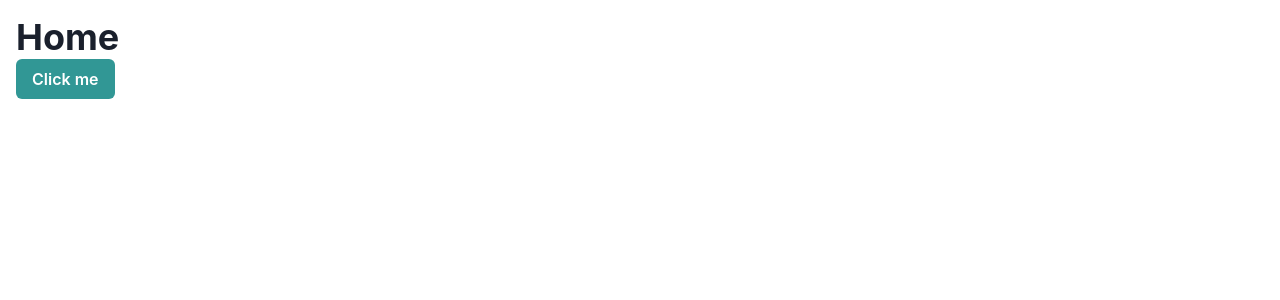
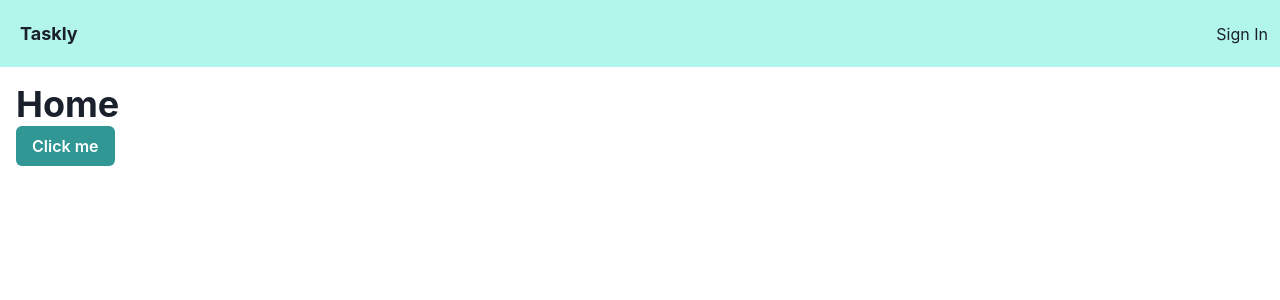
Before and after one commit to marcelhess/taskly, a React (Vite) app in the folder client/: page / in a window 1280 px wide. Shown: the top 300 px of the page. Built offline with nearby package versions, Linux system fonts and the light colour scheme; no server answers.

Commit message:
Adding a navigation bar

```diff
--- a/client/src/App.jsx
+++ b/client/src/App.jsx
@@ -9,12 +9,14 @@
 
 import { UserProvider } from "./context/UserContext.jsx";
 import PrivateRoute from "./components/PrivateRoute.jsx";
+import NavBar from "./components/NavBar.jsx";
 
 export default function App() {
    return (
       <UserProvider>
          <ChakraProvider>
             <BrowserRouter>
+               <NavBar />
                <Toaster position="bottom-right" />
                <Routes>
                   <Route path="/" element={<Home />} />
--- /dev/null
+++ b/client/src/components/NavBar.jsx
@@ -0,0 +1,59 @@
+import { Link as RouterLink, useNavigate } from "react-router-dom";
+import toast from "react-hot-toast";
+import { useUser } from "../context/UserContext.jsx";
+import { API_BASE_URL } from "../util.js";
+import { Flex, Box, Spacer, Link, Menu, MenuButton, MenuList, MenuItem, Image } from "@chakra-ui/react";
+
+export default function NavBar() {
+   const { user, updateUser } = useUser();
+   const navigate = useNavigate();
+
+   const handleSignOut = async () => {
+      try {
+         const res = await fetch(`${API_BASE_URL}/auth/signout`, {
+            credentials: "include,",
+         });
+         const message = await res.json();
+         toast.success(message);
+         updateUser(null);
+         navigate("/");
+      } catch (error) {
+         toast.error(error);
+      }
+   };
+
+   return (
+      <Box as="nav" bg="teal.100">
+         <Flex minWidth="max-content" alignItems="center" p="12px" maxW="7xl" m="0 auto">
+            <Box p="2">
+               <Link as={RouterLink} fontSize="lg" fontWeight="bold" to="/">
+                  Taskly
+               </Link>
+            </Box>
+            <Spacer />
+            <Box>
+               {user ? (
+                  <Menu>
+                     <MenuButton>
+                        <Image boxSize="40px" borderRadius="full" src={user.avatar} alt={user.username} />
+                     </MenuButton>
+                     <MenuList>
+                        <MenuItem as={RouterLink} to="/profile">
+                           Profile
+                        </MenuItem>
+                        <MenuItem as={RouterLink} to="/tasks">
+                           Tasks
+                        </MenuItem>
+                        <MenuItem onClick={handleSignOut}>Sign Out</MenuItem>
+                     </MenuList>
+                  </Menu>
+               ) : (
+                  <Link as={RouterLink} to="/signin">
+                     Sign In
+                  </Link>
+               )}
+            </Box>
+         </Flex>
+      </Box>
+   );
+}
```
